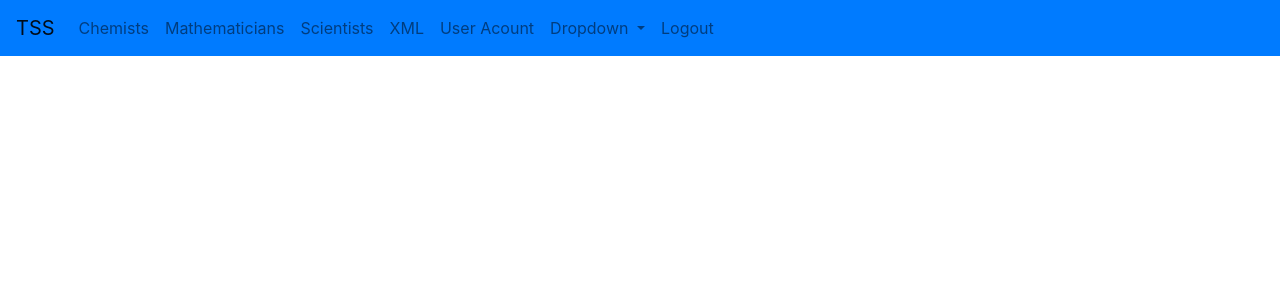
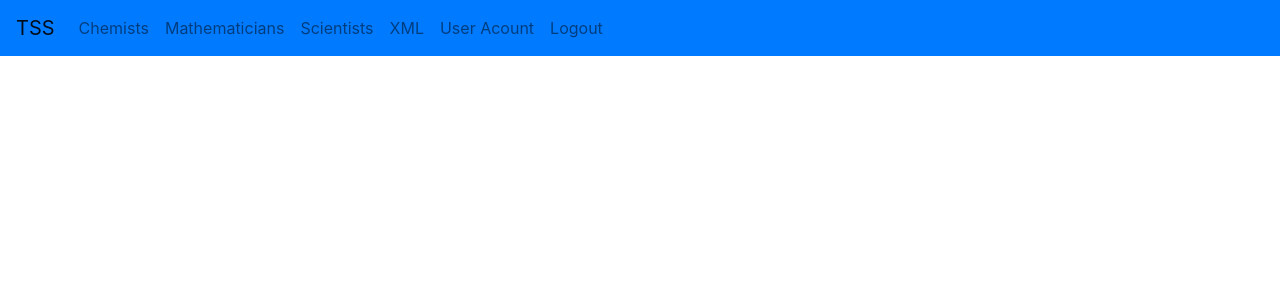
Before and after one commit to propolis12/UlohaTSS, a PHP site: page /mainPage.php in a window 1280 px wide. Shown: the top 300 px of the page. Run offline with PHP 8.4, Linux system fonts and the light colour scheme; the visitor is signed in with stand-in values (Sample User, id 1); data that the repository does not hold is empty.

Commit message:
uprava autentifikacie

```diff
--- a/index.php
+++ b/index.php
@@ -56,7 +56,7 @@ if (!empty($_POST['username']) && !empty($_POST['password']) ) {
     try {
 
         $user = $queries->getUser($username);
-        if( sizeof($user) > 0 && $password === $user['password']) {
+        if( !empty($user) && sizeof($user) > 0 && $password === $user['password']) {
             unset($user['password']);
             //$_SESSION["username"] = $username;
             $roles = $queries->getRoles($user["id"]);
--- a/navbar.php
+++ b/navbar.php
@@ -48,17 +48,6 @@ include_once("SQLQueries.php");
                     <li class="nav-item">
                         <a class="nav-link" href="user_account.php">User Acount</a>
                     </li>
-                    <li class="nav-item dropdown">
-                        <a class="nav-link dropdown-toggle" href="#" id="navbarDropdown" role="button" data-toggle="dropdown" aria-haspopup="true" aria-expanded="false">
-                            Dropdown
-                        </a>
-                        <div class="dropdown-menu" aria-labelledby="navbarDropdown">
-                            <a class="dropdown-item" href="#">Action</a>
-                            <a class="dropdown-item" href="#">Another action</a>
-                            <div class="dropdown-divider"></div>
-                            <a class="dropdown-item" href="#">Something else here</a>
-                        </div>
-                    </li>
                     <li class="nav-item">
                         <a class="nav-link" href="logout.php">Logout</a>
                     </li>
```
Also changed, not shown: XMLload.php (+4 -3 lines).
